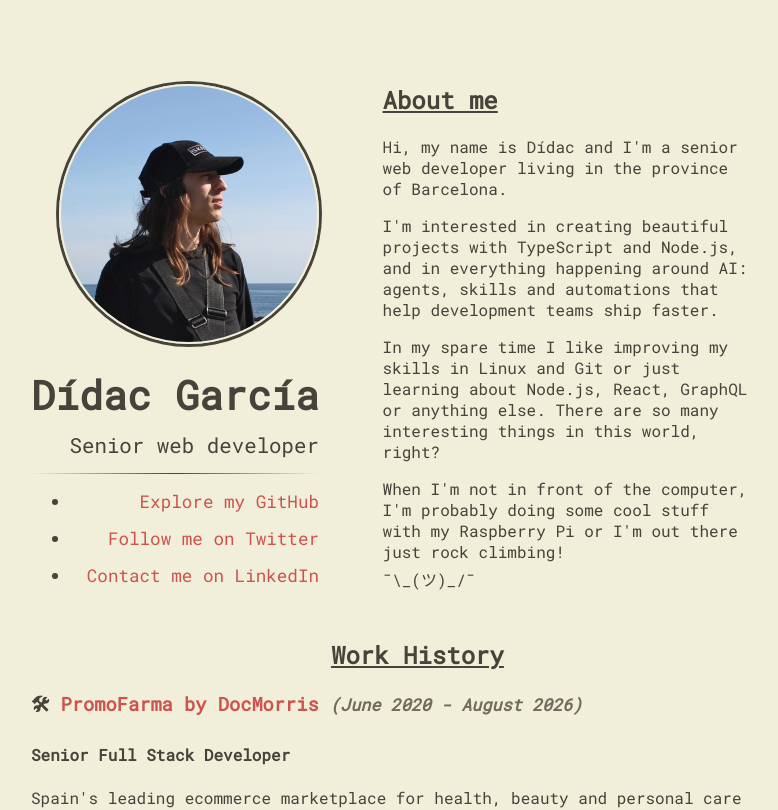
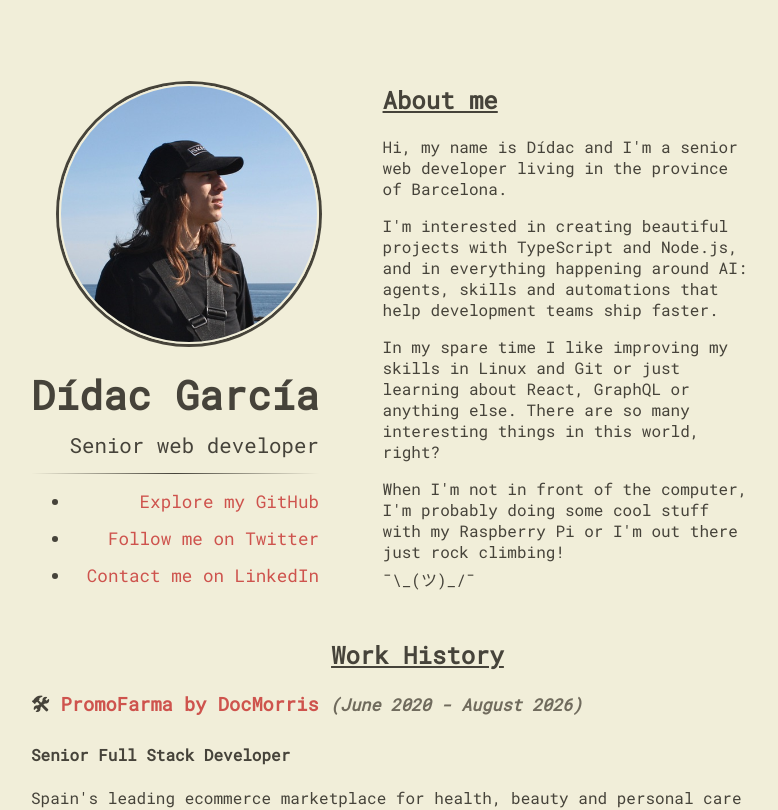
Before and after one commit to didaquis/didaquis.github.io, a Next.js app: page / in a window 1280 px wide. Shown: the top 810 px of the page, without its empty margins (247-1025 px from the left). Built offline with nearby package versions, Linux system fonts and the light colour scheme; some icons are missing.

Commit message:
Drop duplicated Node.js mention in About me

```diff
--- a/components/AboutMe.js
+++ b/components/AboutMe.js
@@ -4,7 +4,7 @@ const AboutMe = () => (
 			<h2>About me</h2>
 			<p>Hi, my name is Dídac and I'm a senior web developer living in the province of Barcelona.</p>
 			<p>I'm interested in creating beautiful projects with TypeScript and Node.js, and in everything happening around AI: agents, skills and automations that help development teams ship faster.</p>
-			<p>In my spare time I like improving my skills in Linux and Git or just learning about Node.js, React, GraphQL or anything else. There are so many interesting things in this world, right?</p>
+			<p>In my spare time I like improving my skills in Linux and Git or just learning about React, GraphQL or anything else. There are so many interesting things in this world, right?</p>
 			<p>When I'm not in front of the computer, I'm probably doing some cool stuff with my Raspberry Pi or I'm out there just rock climbing!<br /><span className="smile-face">¯\_(ツ)_/¯</span></p>
 		</section>
 	</main>
```
